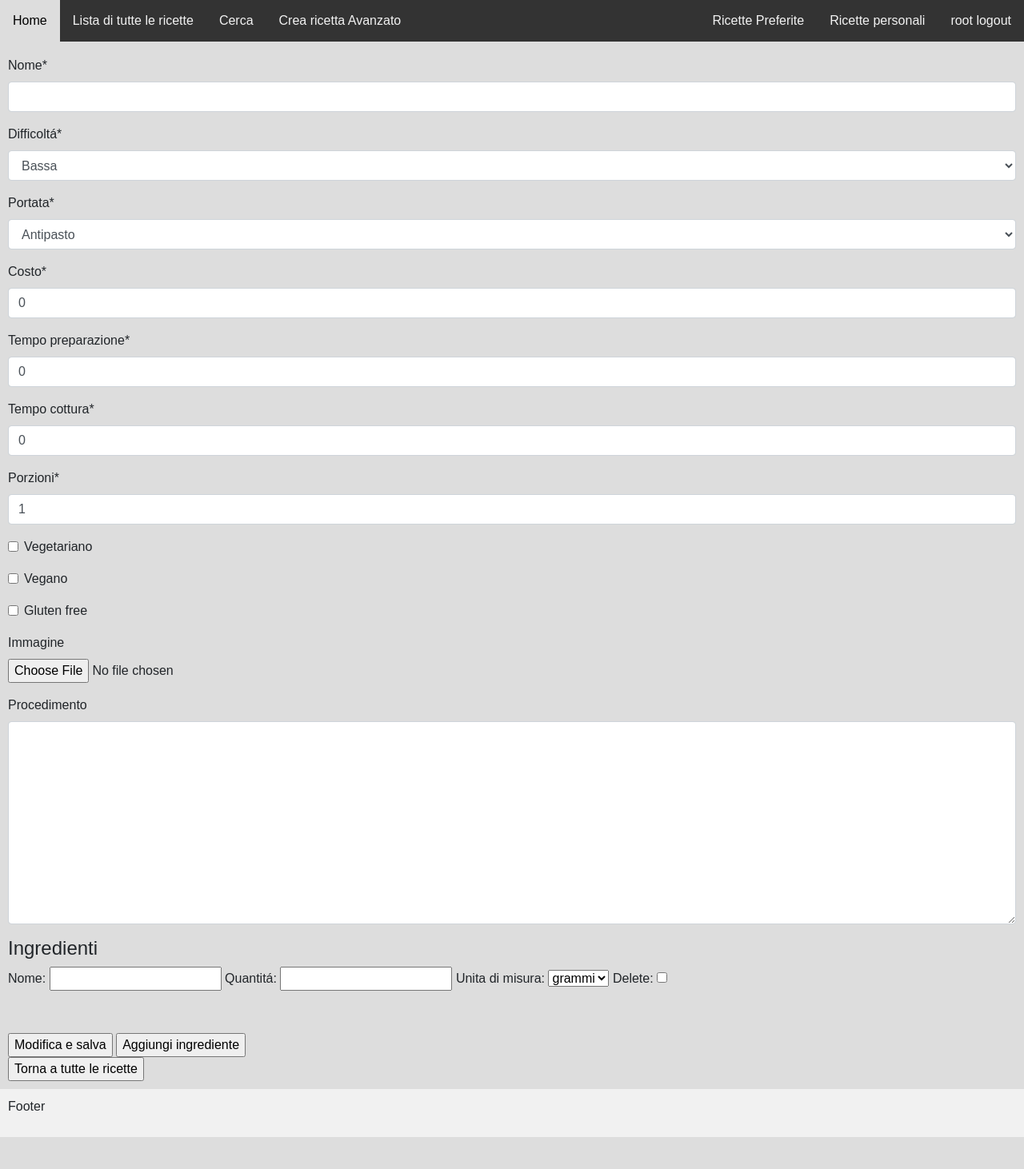
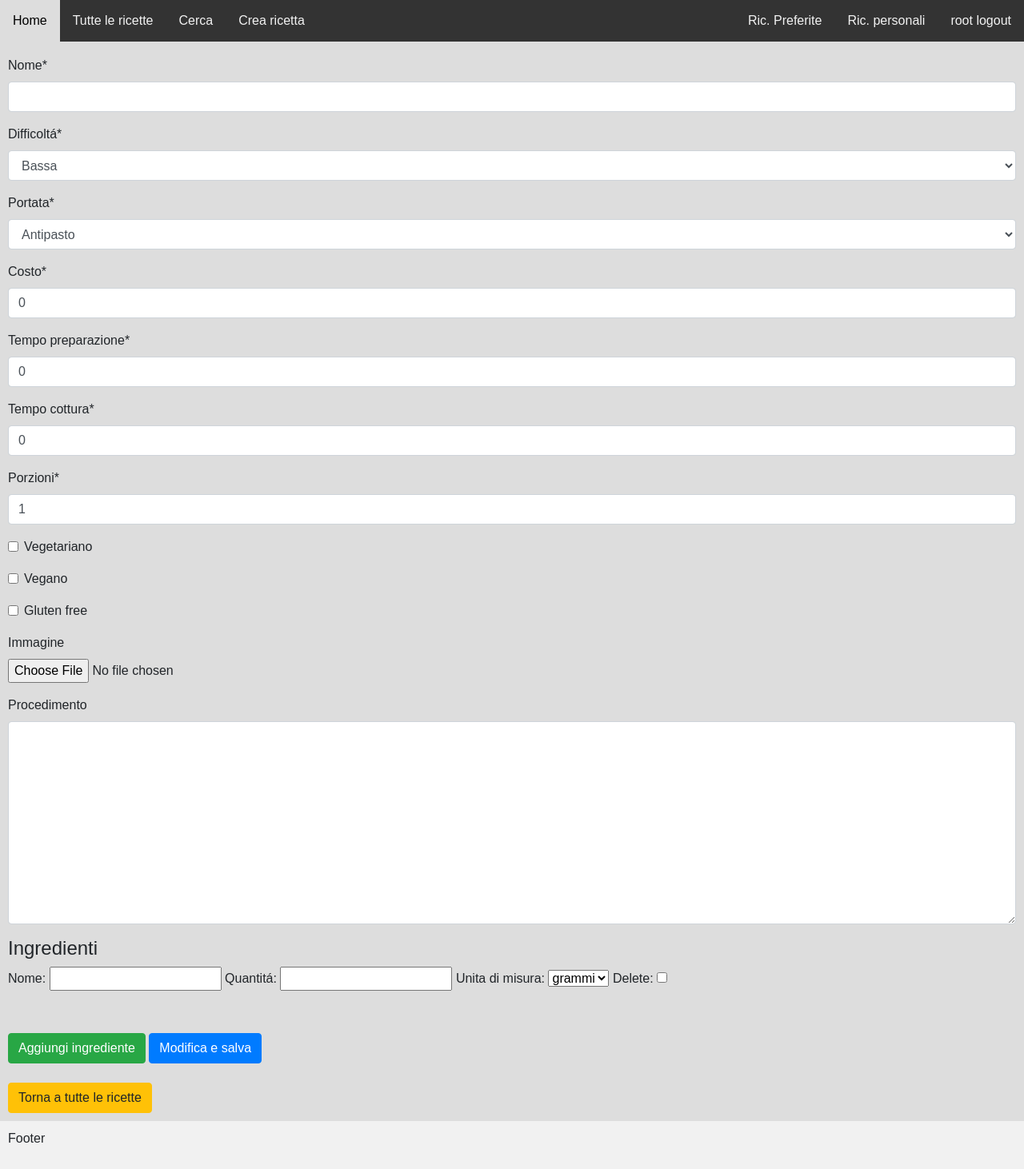
Before and after one commit to DavideSecco/RecipesWebSite, a Django app: page /crea_ricetta_avanzato/ in a window 1280 px wide. Shown: the whole page at 80% size. Before the commit the page ends 1422 px from the top, so only its background shows below. Run offline with Django 4.2, Linux system fonts and the light colour scheme; a user stored in the database is signed in; some libraries are stand-ins or nearby versions.

Commit message:
Ultimi fix

```diff
--- a/recipes/gestione/templates/gestione/create_update_ricetta_avanzato.html
+++ b/recipes/gestione/templates/gestione/create_update_ricetta_avanzato.html
@@ -15,10 +15,12 @@
             {{ form.as_table }} <br> <br>
         {% endfor %}
         <br>
-        <input type="submit" name="save" value="Modifica e salva">
-        <input type="submit" name="aggiungi_ingrediente" value="Aggiungi ingrediente">
+        <input type="submit" class="btn btn-success" name="aggiungi_ingrediente" value="Aggiungi ingrediente">
+        <input type="submit" class="btn btn-primary" name="save" value="Modifica e salva">
     </form>
+    <br>
+
     <a href="{% url 'listaricette' %}">
-        <input type="submit" name="back" value="Torna a tutte le ricette">
+        <input type="submit" class="btn btn-warning" name="back" value="Torna a tutte le ricette">
     </a>
 {% endblock %}
--- a/recipes/gestione/templates/gestione/ricetta_details.html
+++ b/recipes/gestione/templates/gestione/ricetta_details.html
@@ -75,7 +75,7 @@
 
     <br> <br>
     {% if user.username  == ricetta.utente.username %}
-        <a href="{% url 'updatericettaavanzato' ricetta.id %}" class="btn btn-primary"> Modifica Ricetta Avanzato </a>
+        <a href="{% url 'updatericettaavanzato' ricetta.id %}" class="btn btn-primary"> Modifica Ricetta </a>
         <a href="{% url 'deletericetta' ricetta.id %}" class="btn btn-danger"> Cancella Ricetta </a>
     {% endif %}
     <br> <br>
--- a/recipes/templates/base.html
+++ b/recipes/templates/base.html
@@ -15,14 +15,14 @@
 
 <div class="topnav">
   <a class=myclass2 href="{% url 'homepage' %}">Home</a>
-  <a class=myclass2 href="{% url 'listaricette' %}">Lista di tutte le ricette</a>
+  <a class=myclass2 href="{% url 'listaricette' %}">Tutte le ricette</a>
   <a class=myclass2 href="{% url 'search' %}">Cerca</a>
-  <a class=myclass2 href="{% url 'crearicettaavanzato' %}">Crea ricetta Avanzato</a>
+  <a class=myclass2 href="{% url 'crearicettaavanzato' %}">Crea ricetta </a>
 
   {% if user.is_authenticated %}
     <a class=myclass href="{% url 'logout' %}"> {{user.username }} logout </a>
-    <a class=myclass href="{% url 'listaricetteprivate' %}"> Ricette personali </a>
-    <a class=myclass href="{% url 'listaricettepreferite' %}"> Ricette Preferite </a>
+    <a class=myclass href="{% url 'listaricetteprivate' %}"> Ric. personali </a>
+    <a class=myclass href="{% url 'listaricettepreferite' %}"> Ric. Preferite </a>
   {% else %}
     <a class=myclass href="{% url 'login' %}"> Login </a>
     <a class=myclass href="{% url 'register' %}"> Registrati </a>
--- a/recipes/templates/lista_ricette.html
+++ b/recipes/templates/lista_ricette.html
@@ -20,7 +20,11 @@
                             <li> Difficoltà: {{ ricetta.get_difficoltá_display }}</li>
                             <li> Tempo di Realizzazione: {{ ricetta.tempo_preparazione }} min </li>
                             <li> Autore della ricetta: {{ ricetta.utente }} </li>
-                            <li> Vegetariano: {{ ricetta.vegetariano }} </li>
+                            <li> Vegetariano:
+                                {% if ricetta.vegetariano %} Si
+                                {% else %} No
+                                {% endif %}
+                            </li>
                         </ul>
                     </a>
                 </articole>
--- a/recipes/templates/registration/login.html
+++ b/recipes/templates/registration/login.html
@@ -5,7 +5,7 @@
 {% load crispy_forms_tags %}
 
 {% block content %}
-    <h1> Pagina per il login </h1>
+    <h1> Login </h1>
 
     {% if "notok" in request.GET.auth %}
         <div class="alert alert-danger" role="alert">
--- a/recipes/templates/user_create.html
+++ b/recipes/templates/user_create.html
@@ -5,6 +5,7 @@
 {% block content %}
 
 <form method="post"> {% csrf_token %}
+    <h1> Registrazione </h1 >
 
     {{form | crispy}}
 
```
Also changed, not shown: recipes/gestione/tests.py (+32 -5 lines), recipes/db.sqlite3.
